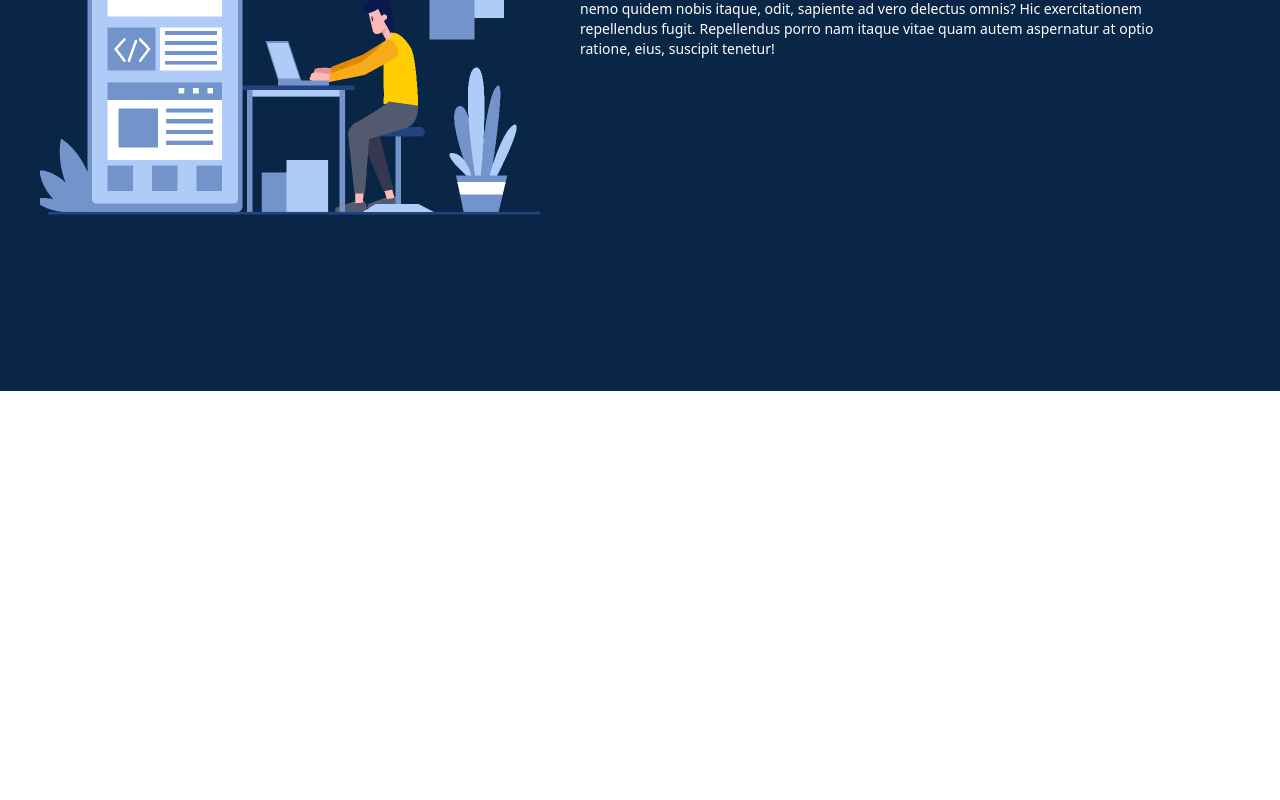
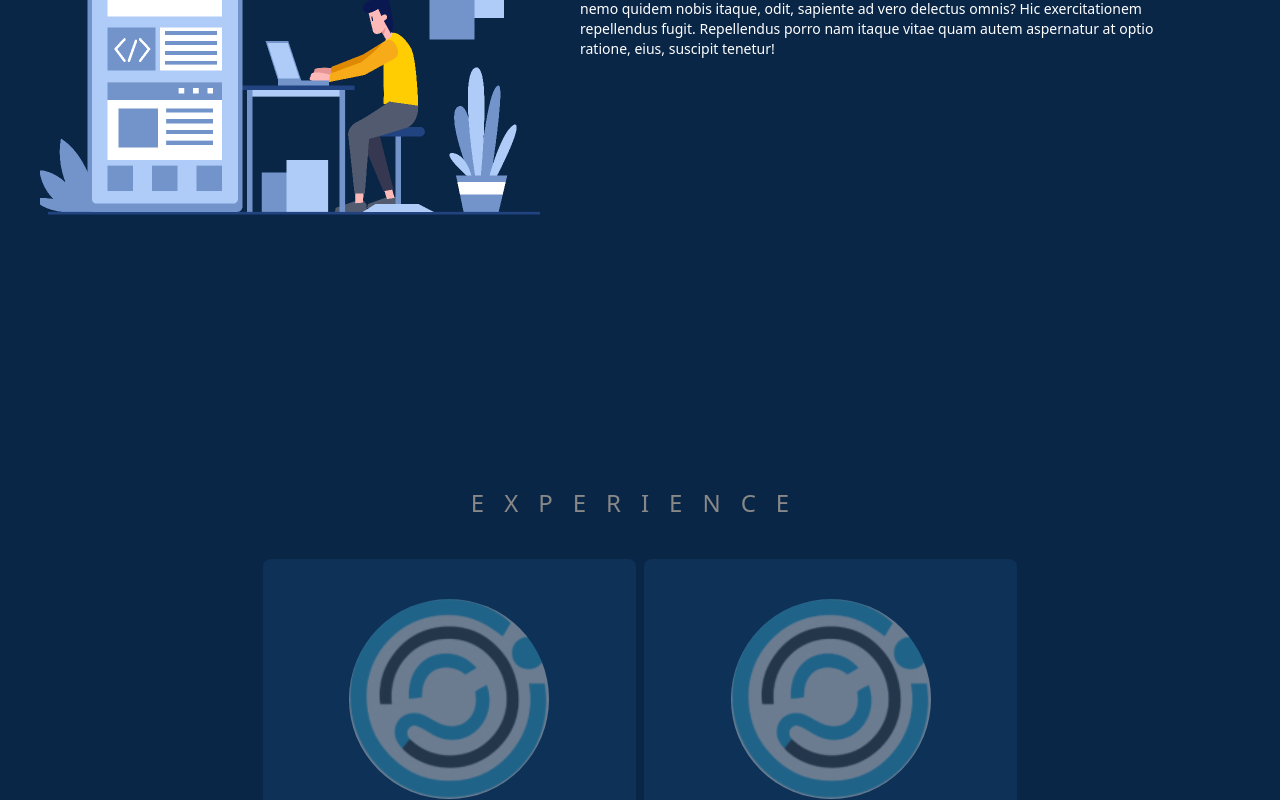
Before and after one commit to hamidrezahashemi71/personal-portfolio, a Next.js app: page / in a window 1280 px wide. Shown: the part 1299-2099 px from the top of the page. Before the commit the page ends 1690 px from the top, so only its background shows below. Built offline with nearby package versions, Linux system fonts and the light colour scheme.

Commit message:
experience basics

```diff
--- a/components/About.tsx
+++ b/components/About.tsx
@@ -9,10 +9,8 @@
       initial={{opacity: 0}}
       whileInView={{opacity: 1}}
       transition={{duration: 1.5}}
-      className='relative h-screen max-w-7xl px-10 mx-auto flex flex-col md:flex-row items-center justify-evenly text-center md:text-left'>
-      <h3 className='absolute top-24 uppercase tracking-[20px] text-grayish'>
-        About
-      </h3>
+      className='relative min-h-screen max-w-7xl px-10 mx-auto flex flex-col md:flex-row items-center justify-evenly text-center md:text-left'>
+      <h3 className='title'>About</h3>
       <motion.img
         initial={{x: -400, opacity: 0}}
         animate={{x: 0, opacity: 1}}
--- /dev/null
+++ b/components/Experience.tsx
@@ -0,0 +1,25 @@
+import React from "react";
+import {motion} from "framer-motion";
+import ExperienceCard from "./ExperienceCard";
+
+type Props = {};
+
+const Experience = (props: Props) => {
+  return (
+    <motion.div
+      initial={{opacity: 0}}
+      whileInView={{opacity: 1}}
+      transition={{duration: 1.5}}
+      className='relative min-h-screen flex flex-col overflow-hidden text-left md:flex-row max-w-full px-10 justify-evenly mx-auto items-center'>
+      <h3 className='title'>Experience</h3>
+      <div className='mt-32 w-full flex gap-5 overflow-x-scroll xl:flex-wrap xl:gap-2 xl:justify-center xl:overflow-x-hidden p-10 snap-x snap-mandatory'>
+        <ExperienceCard />
+        <ExperienceCard />
+        <ExperienceCard />
+        <ExperienceCard />
+      </div>
+    </motion.div>
+  );
+};
+
+export default Experience;
--- /dev/null
+++ b/components/ExperienceCard.tsx
@@ -0,0 +1,70 @@
+import React from "react";
+import Image from "next/image";
+import {motion} from "framer-motion";
+
+type Props = {};
+
+const ExperienceCard = (props: Props) => {
+  return (
+    <article className='flex flex-col rounded-lg items-center space-y-7 flex-shrink-0 w-[350px] sm:w-[500px] md:w-[600px] xl:w-1/3 snap-center bg-[#144272] p-10 opacity-40 hover:opacity-100 cursor-pointer transition-opacity duration-200'>
+      <motion.img
+        initial={{y: -100, opacity: 1}}
+        whileInView={{y: 0, opacity: 1}}
+        transition={{duration: 1.5}}
+        viewport={{once: true}}
+        src='/assets/images/makeen.jpg'
+        alt='makeen'
+        className='w-32 h-32 rounded-full xl:w-[200px] xl:h-[200px] object-cover object-center'
+      />
+      <div className='px-0 md:px-10'>
+        <h4 className='text-4xl font-light'>CEO of Makeen</h4>
+        <p className='font-bold text-2xl mt-1'>Makeen</p>
+        <div className='flex space-x-2 my-2'>
+          <Image
+            src={"/assets/images/react.png"}
+            alt='react'
+            width={40}
+            height={40}
+            className='rounded-full'
+          />
+          <Image
+            src={"/assets/images/react.png"}
+            alt='react'
+            width={40}
+            height={40}
+            className='rounded-full'
+          />
+          <Image
+            src={"/assets/images/react.png"}
+            alt='react'
+            width={40}
+            height={40}
+            className='rounded-full'
+          />
+          <Image
+            src={"/assets/images/react.png"}
+            alt='react'
+            width={40}
+            height={40}
+            className='rounded-full'
+          />
+        </div>
+        <p className='uppercase py-5 text-grayish '>
+          Started work... - Ended...
+        </p>
+        <ul className='list-disc space-y-4 ml-5 text-lg'>
+          <li>
+            Summary PointsSummary PointsSummary PointsSummary PointsSummary
+            PointsSummary Points
+          </li>
+          <li>Summary Points</li>
+          <li>Summary Points</li>
+          <li>Summary Points</li>
+          <li>Summary Points</li>
+        </ul>
+      </div>
+    </article>
+  );
+};
+
+export default ExperienceCard;
--- a/components/Hero.tsx
+++ b/components/Hero.tsx
@@ -34,7 +34,8 @@
           <span className='mr-3 font-Code'>{text}</span>
           <Cursor cursorColor='#F7AB0A' />
         </h1>
-        <div className='pt-5'>
+      </div>
+      <div className='pt-5 z-50'>
         <Link href='#about'>
           <button className='heroButton'>About</button>
         </Link>
@@ -49,7 +50,6 @@
         </Link>
       </div>
     </div>
-    </div>
   );
 };
 
--- a/pages/index.tsx
+++ b/pages/index.tsx
@@ -3,6 +3,7 @@
 import Header from "../components/Header";
 import Hero from "../components/Hero";
 import About from "../components/About";
+import Experience from "../components/Experience";
 
 const inter = Inter({subsets: ["latin"]});
 
@@ -19,11 +20,12 @@
       <section id='hero' className='snap-start'>
         <Hero />
       </section>
-      {/* ABOUT */}
       <section id='about' className='snap-center'>
         <About />
       </section>
-      {/* EXPERIENCES */}
+      <section id='experience' className='snap-center'>
+        <Experience />
+      </section>
       {/* SKILLS */}
       {/* PROJECTS */}
       {/* CONTACT ME */}
--- a/styles/globals.css
+++ b/styles/globals.css
@@ -6,6 +6,15 @@
   .heroButton {
     @apply px-6 py-2  bg-primary bg-opacity-20 rounded-full tracking-widest text-gray-500 text-sm transition-all hover:border-orangish/40 hover:text-orangish
   }
+  .title {
+    @apply absolute top-24 uppercase tracking-[20px] text-grayish text-2xl
+  }
 }
 
 @import url('https://fonts.googleapis.com/css2?family=Poppins:wght@100;300;400;500;700;800;900&family=Source+Code+Pro:wght@500&display=swap');
+
+* {
+  margin: 0;
+  padding: 0;
+  box-sizing: border-box;
+}
```
Also changed, not shown: public/assets/images/makeen.jpg (added), public/assets/images/react.png (added). Lines whose indentation alone changed are shown as unchanged.
